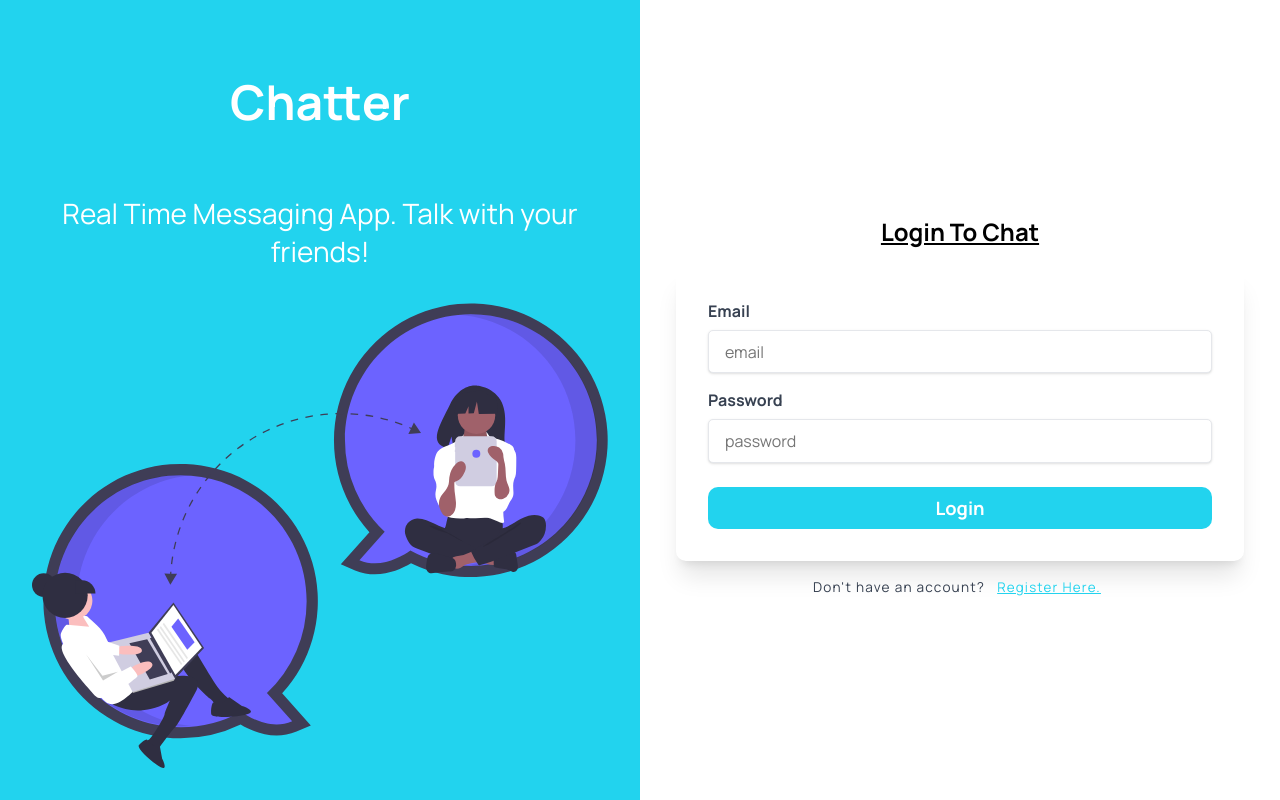
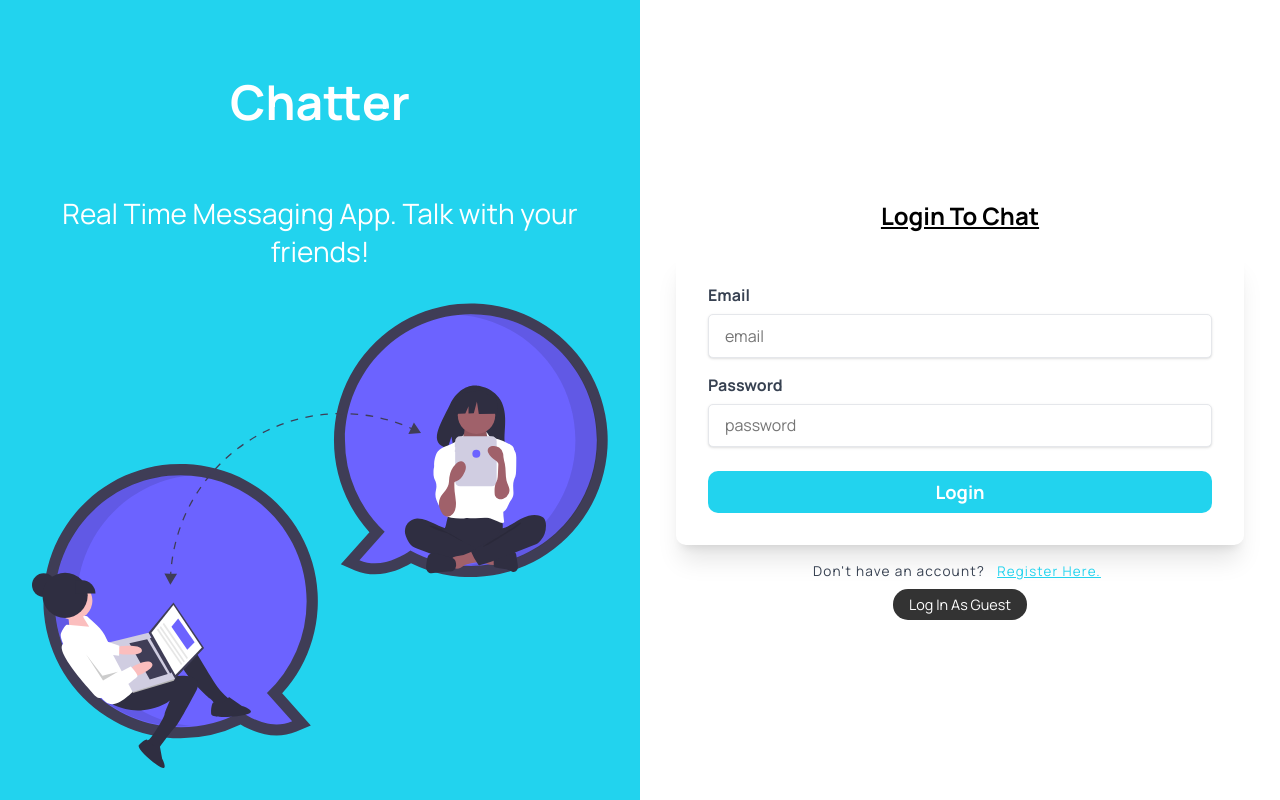
Before and after one commit to Kieran27/Chat-App, a React (Create React App) app: page /#/ in a window 1280 px wide. Built offline with nearby package versions, Linux system fonts and the light colour scheme; no server answers; the HTML template or start-up script is replaced by a standard one.

Commit message:
added login as guest btn and disabled account deletion, email and password changing on guest account

```diff
--- /dev/null
+++ b/src/Components/Sign-In-Test/sign-in-test.css
@@ -0,0 +1,16 @@
+.btn-login-as-guest {
+  color: white;
+  background: #333333;
+  padding: 0.4rem 1rem;
+  border: none;
+  border-radius: 15px;
+  cursor: pointer;
+  font-size: 0.9rem;
+  transition: 0.2s
+}
+
+.btn-login-as-guest:hover {
+  background: none;
+  color: #333333;
+  outline: thin solid #333333;
+}
--- /dev/null
+++ b/src/Components/Sign-In-Test/sign-in-test.jsx
@@ -0,0 +1,25 @@
+import { useUserAuth } from "../../Auth/authentication-context.js";
+import { useNavigate } from "react-router-dom";
+import "./sign-in-test.css"
+
+const SigninAsTest = () => {
+  const { logIn } = useUserAuth()
+  const navigate = useNavigate();
+
+  const loginAsGuest = async () => {
+    try {
+      await logIn("guest@email.com", "password123")
+      navigate("/chat");
+    } catch(error) {
+      alert(error.code)
+    }
+  }
+
+  return (
+    <button className="btn-login-as-guest" onClick={loginAsGuest}>
+      Log In As Guest
+    </button>
+  )
+}
+
+export default SigninAsTest
--- a/src/Routes/Homepage/homepage.jsx
+++ b/src/Routes/Homepage/homepage.jsx
@@ -4,6 +4,7 @@ import { useUserAuth } from "../../Auth/authentication-context.js";
 import HeroImage from "../../Assets/Images/undraw_real_time_collaboration_c62i.svg";
 import Login from "../Login/login.jsx";
 import SignUp from "../Sign-Up/sign-up.jsx";
+import SigninAsTest from "../../Components/Sign-In-Test/sign-in-test.jsx";
 import "./homepage.css";
 
 const HomePage = () => {
@@ -43,6 +44,7 @@ const HomePage = () => {
           ) : (
             <SignUp changeLoginState={changeLoginState} />
           )}
+          <SigninAsTest />
         </div>
       </div>
     </>
--- a/src/Routes/Profile/profile.jsx
+++ b/src/Routes/Profile/profile.jsx
@@ -13,6 +13,7 @@ import Footer from "../../Components/Footer/footer.jsx";
 import DeleteAccountModal from "../../Modals/delete-account-modal.jsx";
 import ReauthenticateModal from "../../Modals/reauthenticate-modal.jsx";
 import ErrorPopup from "../../Components/Error-Popup/error-popup.jsx";
+import { guestID } from "../../Utility/helper-functions.js"
 import { HiPencil } from "react-icons/hi";
 import { BiImageAdd } from "react-icons/bi";
 import "./profile.css";
@@ -140,6 +141,11 @@ const Profile = () => {
         setErrorPopup(true);
         setErrorMessage(errorCode);
         break;
+      case "guest account":
+        displayReauthenticateModal();
+        setErrorPopup(true);
+        setErrorMessage("Cannot Perform Action on Guest Account");
+        break;
       default:
         displayReauthenticateModal();
         setErrorPopup(true);
@@ -148,12 +154,16 @@ const Profile = () => {
   };
 
   const deleteAccount = async () => {
+    if (user.uid === guestID) {
+      handleErrors("guest account")
+    } else {
       try {
         await deleteUser(user);
       } catch (error) {
         handleErrors(error.code);
         alert(error.message);
         setShowDeleteModal(false);
+      }
     }
   };
 
@@ -190,6 +200,9 @@ const Profile = () => {
   };
 
   const handleEmailChange = async () => {
+    if (user.uid === guestID) {
+      handleErrors("guest account")
+    } else {
       try {
         await updateEmail(user, email);
         setEmailChanging(false);
@@ -199,12 +212,15 @@ const Profile = () => {
         const code = error.code;
         handleErrors(code);
       }
+    }
   };
 
   const handlePasswordChange = async (e) => {
     if (password !== newPassword) {
       setErrorMessage("Passwords Must Match!");
       setErrorPopup(true);
+    } else if (user.uid === guestID) {
+      handleErrors("guest account")
     } else {
       try {
         await updatePassword(user, password);
--- a/src/Utility/helper-functions.js
+++ b/src/Utility/helper-functions.js
@@ -1,13 +1,4 @@
-import { useUserAuth } from "../../Auth/authentication-context.js"
-
-const { user } = useUserAuth();
-
-export function foo() {
-    // ...
-}
-export function bar() {
-    // ...
-}
+export const guestID = "Ge4akpBP8IhrxijmyaUqMBfUNtD3"
 
 export const userBackgroundImage = {
   backgroundImage : 'url',
```
Lines whose indentation alone changed are shown as unchanged.
